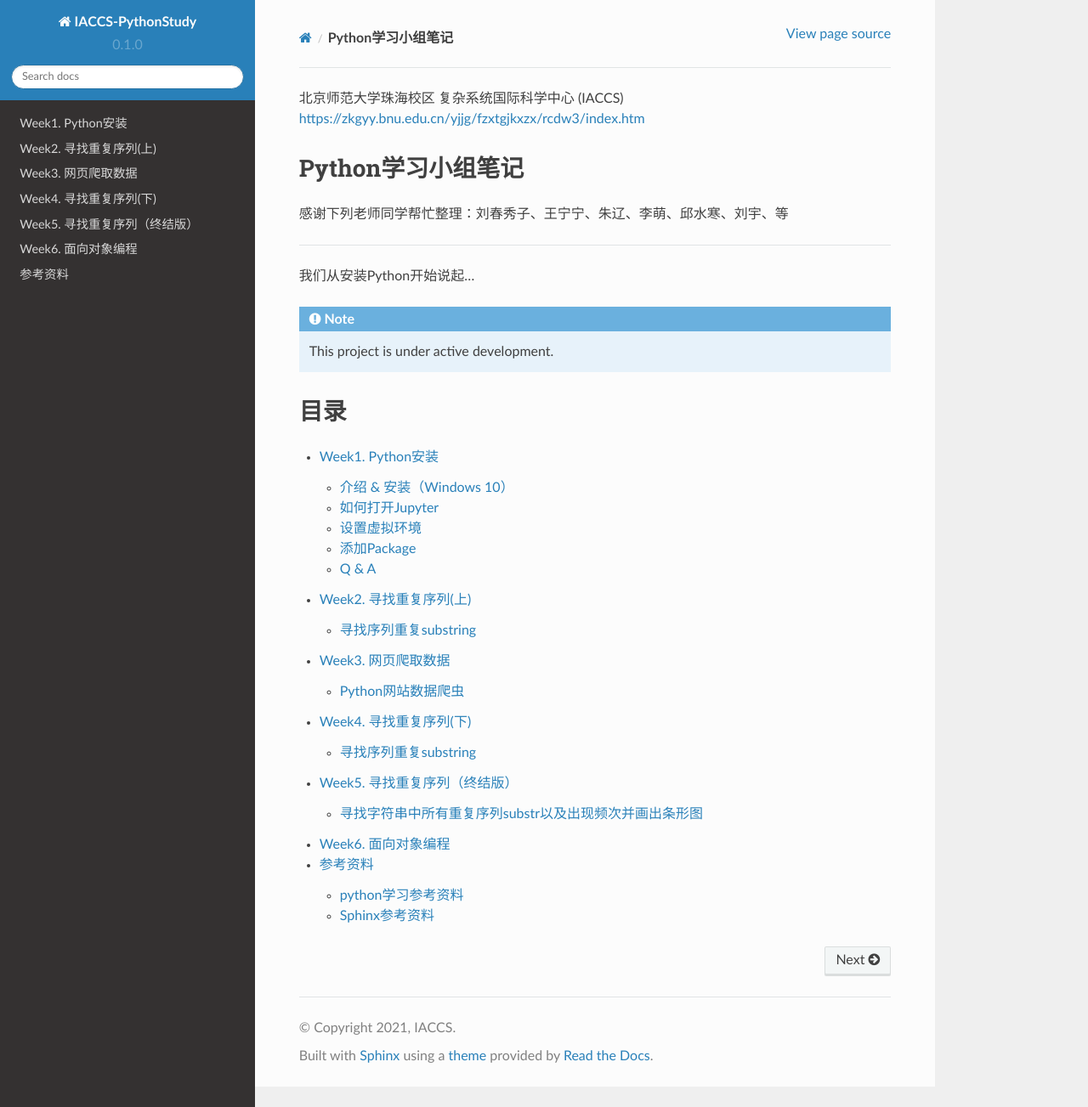
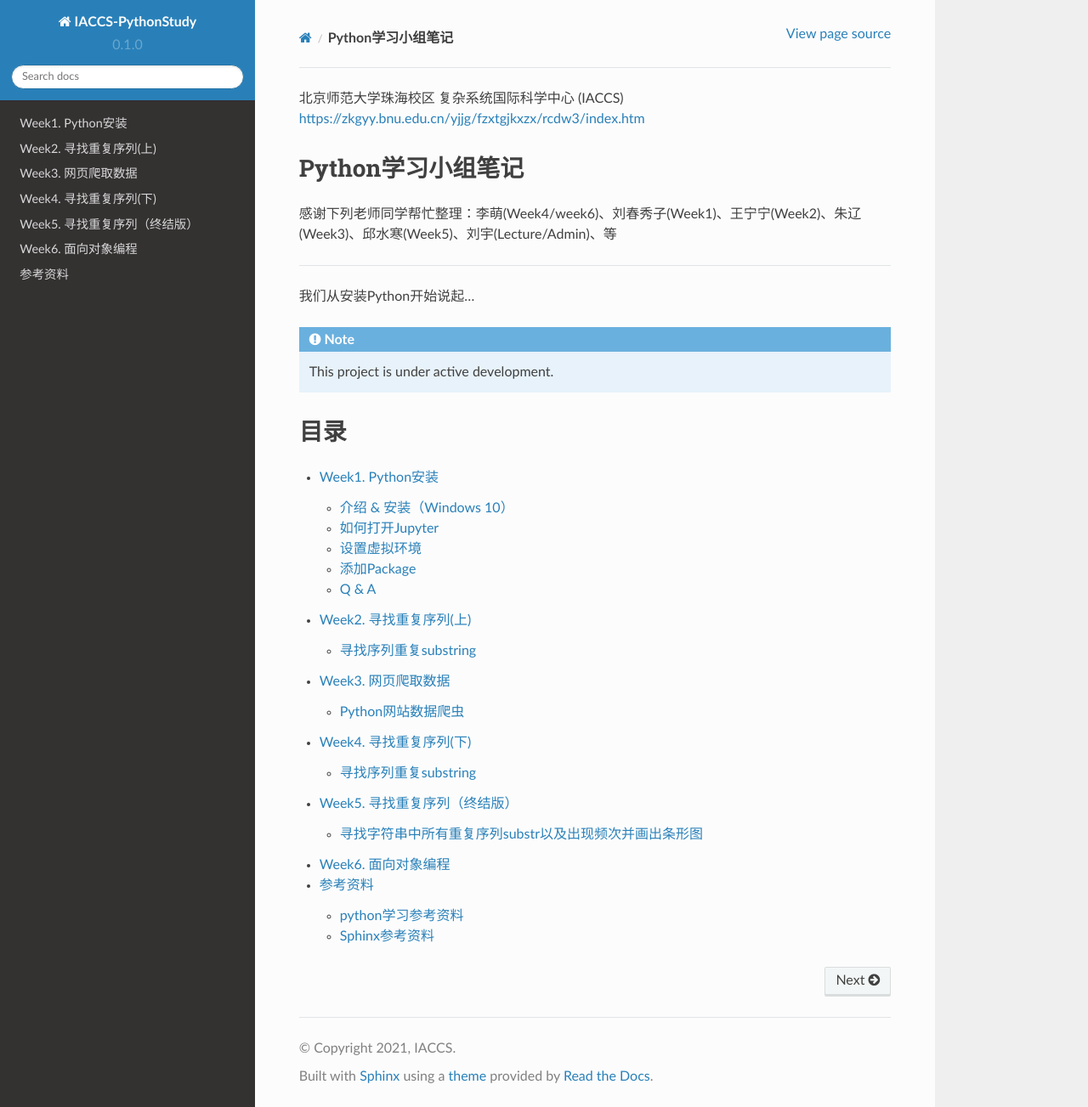
Before and after one commit to sandaowu/IACCS-Python-Study, a Sphinx documentation site: the page built from docs/source/index.rst, in a window 1280 px wide and 1303 px high. Shown: the whole window at 85% size. Built offline with Sphinx 7.4.7 and the Read the Docs theme 2.0.0, drawn with Linux system fonts in a browser that asks for light colours.

Commit message:
Update index.rst

```diff
--- a/docs/source/index.rst
+++ b/docs/source/index.rst
@@ -4,7 +4,7 @@
 **Python学习小组笔记**
 --------
 
-感谢下列老师同学帮忙整理：刘春秀子、王宁宁、朱辽、李萌、邱水寒、刘宇、等
+感谢下列老师同学帮忙整理：李萌(Week4/week6)、刘春秀子(Week1)、王宁宁(Week2)、朱辽(Week3)、邱水寒(Week5)、刘宇(Lecture/Admin)、等
 
 
 
```
